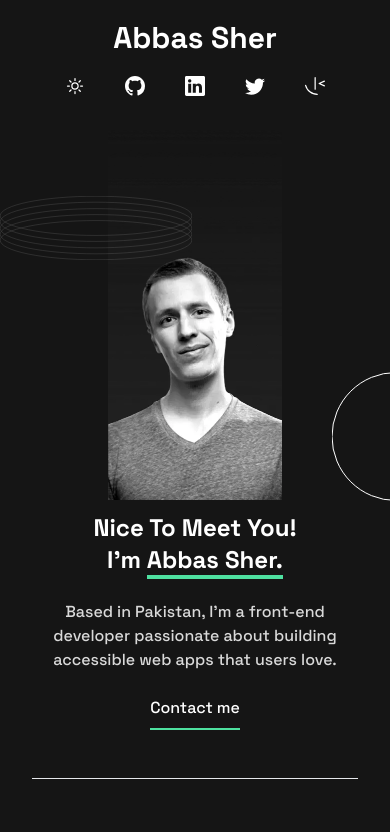
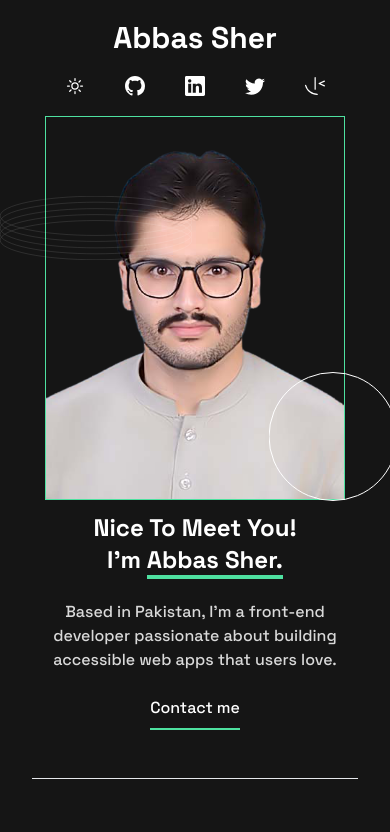
Before and after one commit to Abbassher55/React-Tailwind-Porfolio, a React (Vite) app: page / in a window 390 px wide. Shown: the top 832 px of the page. Built offline with nearby package versions, Linux system fonts and the light colour scheme.

Commit message:
adding image

```diff
--- a/src/App.jsx
+++ b/src/App.jsx
@@ -5,9 +5,7 @@ import { BsGithub } from "react-icons/bs";
 import { BsLinkedin } from "react-icons/bs";
 import { BsTwitter } from "react-icons/bs";
 import { SiFrontendmentor } from "react-icons/si";
-import desktopDeveloperImg from "../assets/images/image-profile-desktop.webp";
-import tabletDeveloperImg from "../assets/images/image-profile-tablet.webp";
-import mobileDeveloperImg from "../assets/images/image-profile-mobile.webp";
+import desktopDeveloperImg from "../assets/images/profile.png";
 import rings from "../assets/images/pattern-rings.svg";
 import circle from "../assets/images/pattern-circle.svg";
 
@@ -78,9 +76,7 @@ export default function App() {
               </a>
             </div>
             <div className="relative md:w-1/3">
-              <img src={desktopDeveloperImg} className="hidden h-96 md:absolute md:-left-28 md:-top-96 lg:block lg:h-[600px]" alt="Developer image" />
-              <img src={tabletDeveloperImg} className="hidden h-96 md:max-lg:block lg:h-[600px]" alt="Developer image" />
-              <img src={mobileDeveloperImg} className="hidden h-96 max-md:block lg:h-[600px]" alt="Developer image" />
+              <img src={desktopDeveloperImg} className="h-96 border border-custom-green md:absolute md:-top-52 lg:-left-28 lg:-top-72 lg:h-[550px]" alt="Developer image" />
               <img src={circle} className="absolute left-72 top-2/3 -translate-x-1/2 md:left-0 md:top-64 lg:-left-28 lg:top-16" alt="Developer image" />
             </div>
           </div>
```
Also changed, not shown: assets/images/profile.png (added).
